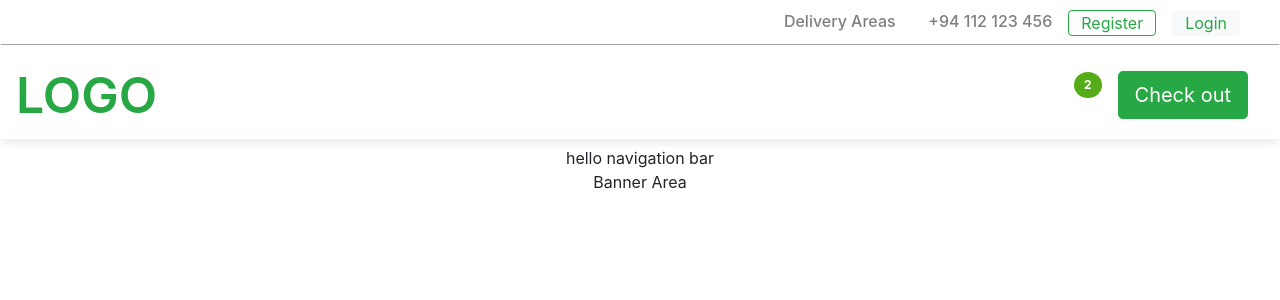
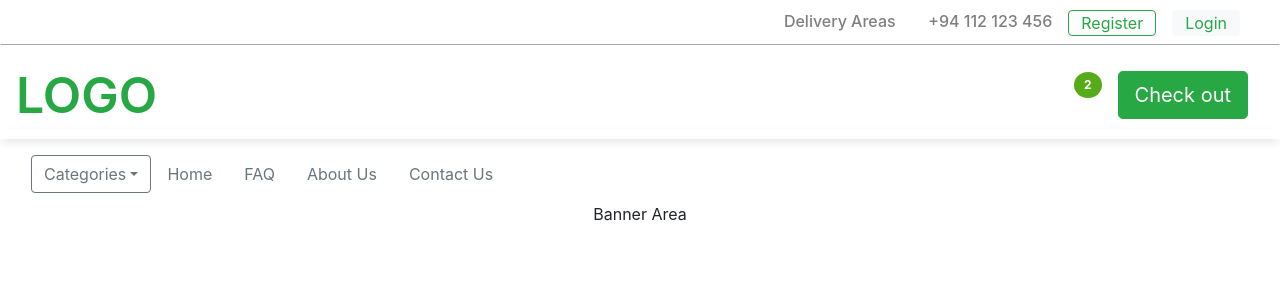
Before and after one commit to JeewanthaLahiru/online-grocery-app-with-react, a React (Create React App) app in the folder shopping-cart/: page / in a window 1280 px wide. Shown: the top 300 px of the page. Built offline with nearby package versions, Linux system fonts and the light colour scheme; a web font is replaced by a local one.

Commit message:
created the navigation bar on navigationBar component

```diff
--- a/shopping-cart/src/components/homePage/headerArea/NavigationBar.tsx
+++ b/shopping-cart/src/components/homePage/headerArea/NavigationBar.tsx
@@ -1,8 +1,22 @@
 import React from "react";
+import {Container, DropdownButton, Navbar, Nav, Dropdown} from "react-bootstrap";
 
 const NavigationBar:React.FC = () => {
     return (
-        <div>hello navigation bar</div>
+        <Container fluid={true} className="navBar">
+            <Navbar bg="white" >
+
+                <DropdownButton title="Categories" variant="outline-secondary">
+                    <Dropdown.Item className='dropdown-item' href="#/action-1">Action</Dropdown.Item>
+                    <Dropdown.Item className='dropdown-item' href="#/action-2">Another action</Dropdown.Item>
+                    <Dropdown.Item className='dropdown-item' href="#/action-3">Something else</Dropdown.Item>
+                </DropdownButton>
+                <Nav.Link href="#home" className="text-secondary" >Home</Nav.Link>
+                <Nav.Link href="#link" className="text-secondary" >FAQ</Nav.Link>
+                <Nav.Link href="#link" className="text-secondary" >About Us</Nav.Link>
+                <Nav.Link href="#link" className="text-secondary" >Contact Us</Nav.Link>
+            </Navbar>
+        </Container>
     )
 }
 
```
